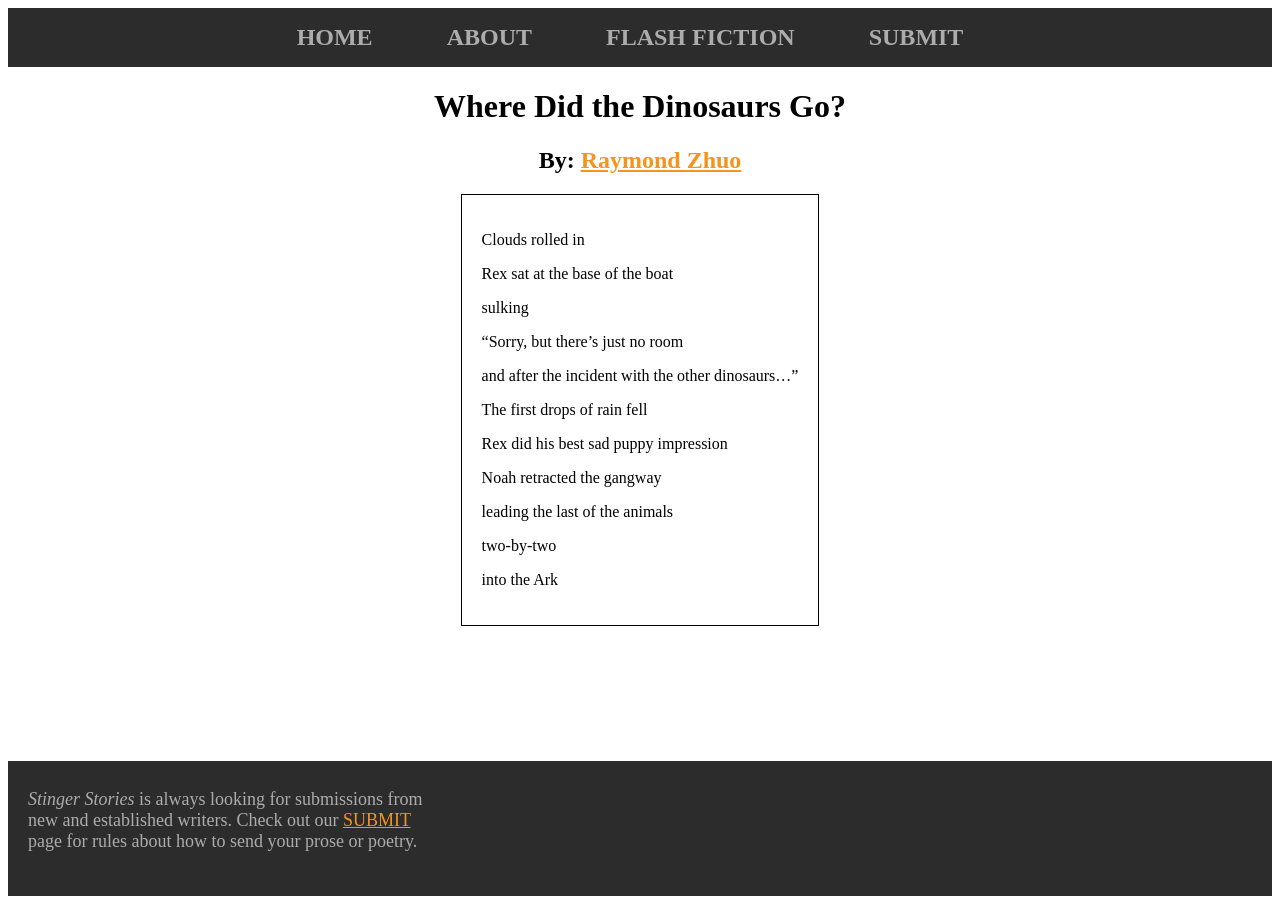
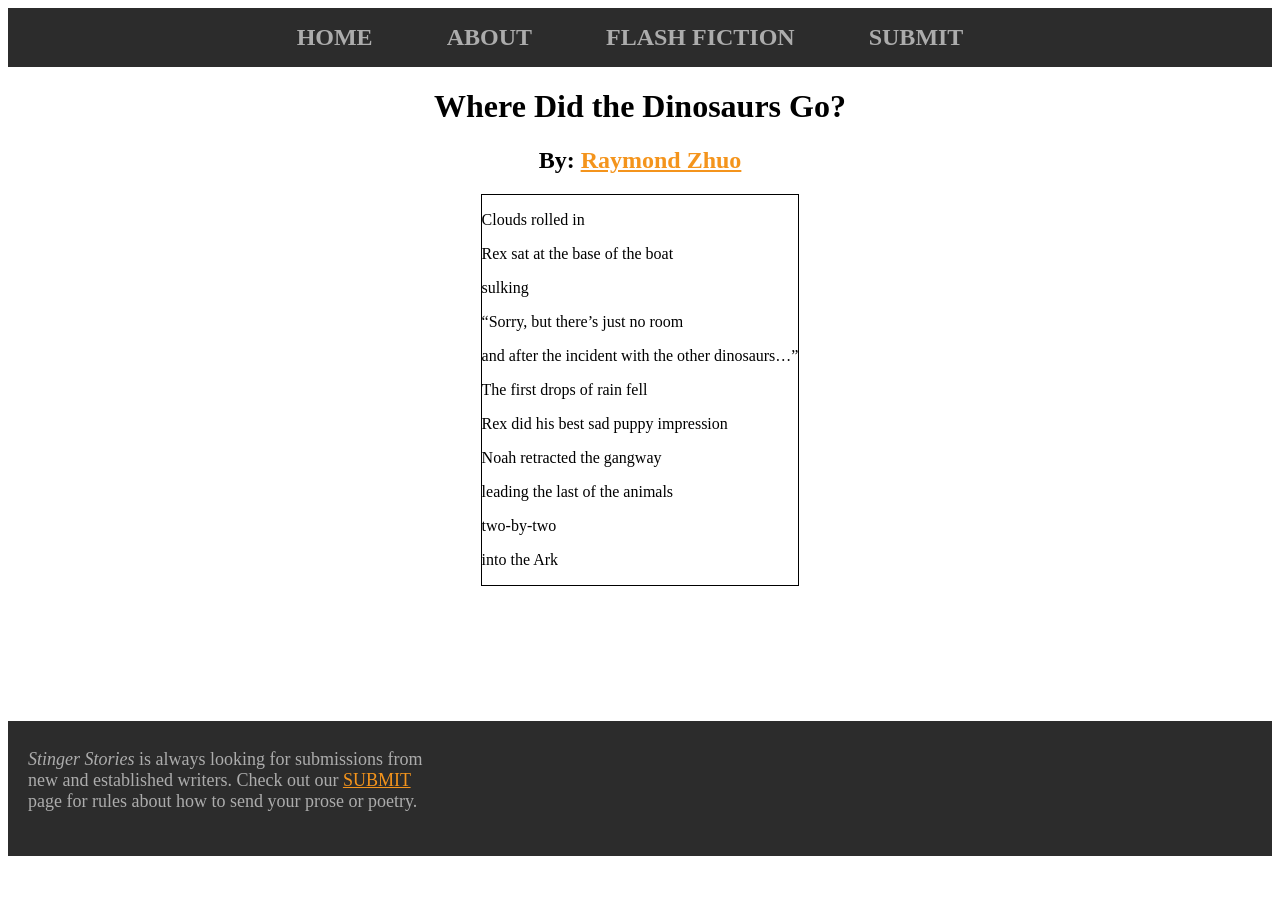
Before and after one commit to jwheatonumich/stinger-stories, a Jekyll site: the page built from _posts/2020-08-23-where-did-the-dinosaurs-go.markdown, in a window 1280 px wide. Built offline with Jekyll 4.4.1, drawn with Linux system fonts in a browser that asks for light colours.

Commit message:
Update post.html

```diff
--- a/_layouts/post.html
+++ b/_layouts/post.html
@@ -10,7 +10,7 @@
     max-width: 700px;
     border: 1px solid black;
     text-align: left;
-    padding: 20px;
+    /*padding: 20px;*/
 }
 
 #logo-div {
```
